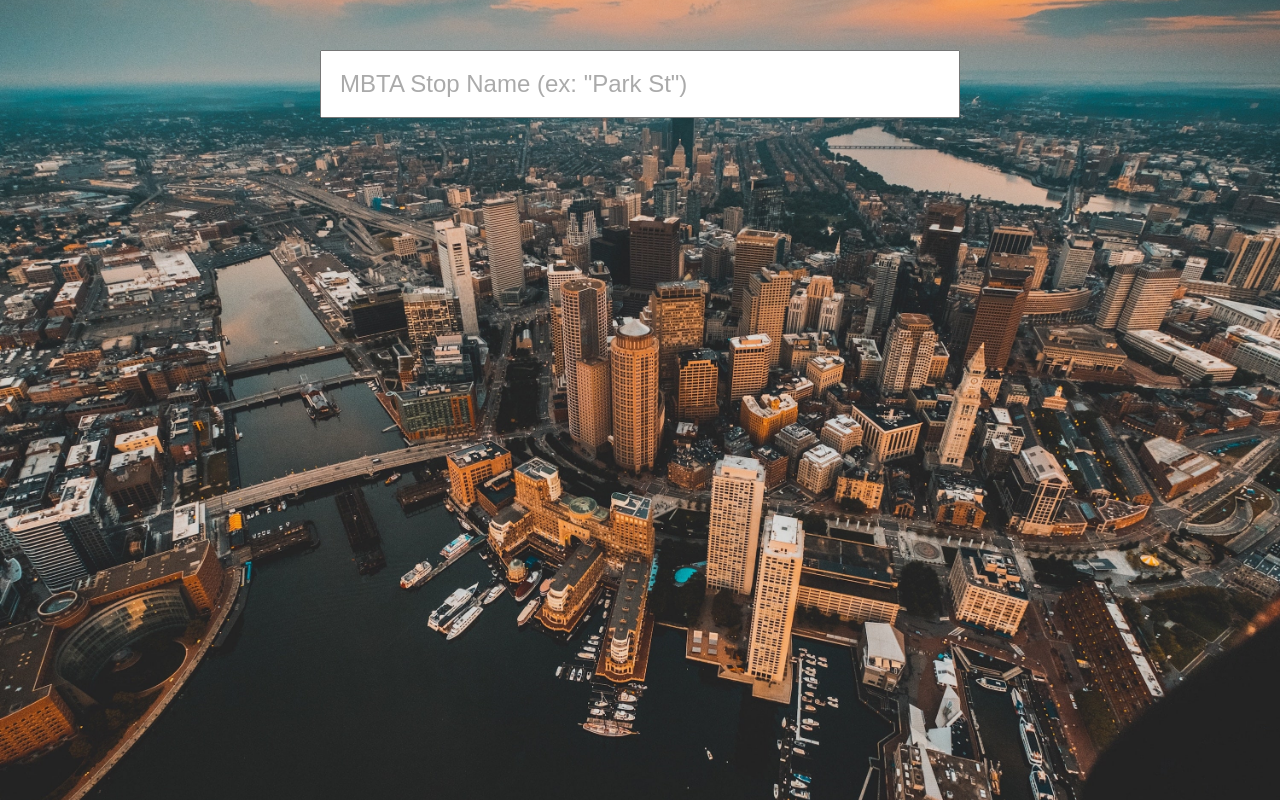
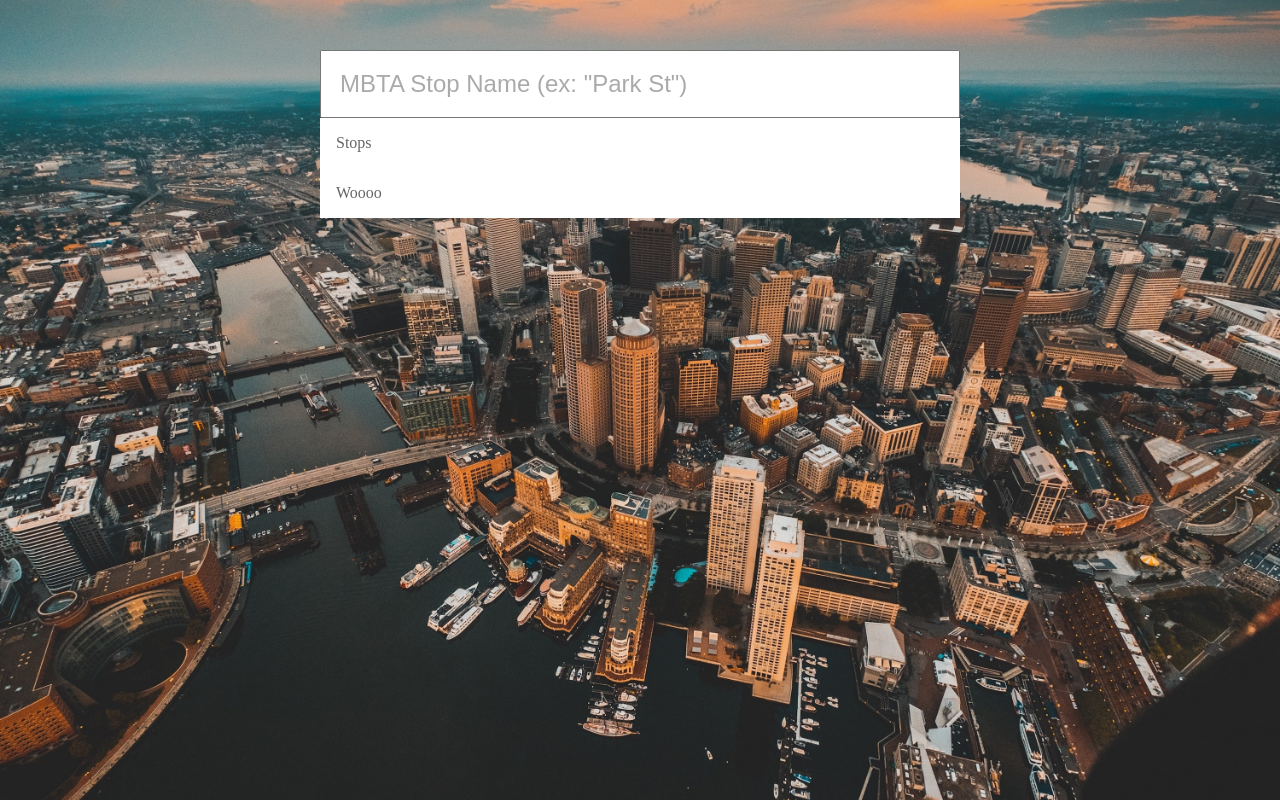
Before and after one commit to TomTilly/type-ahead-mbta-stops, a plain HTML site: page index.html in a window 1280 px wide. Drawn offline with Linux system fonts and the light colour scheme.

Commit message:
style search suggestions

```diff
--- a/index.html
+++ b/index.html
@@ -8,6 +8,10 @@
 	<body>
 		<form action="#" method="GET">
 			<input type="text" placeholder="MBTA Stop Name (ex: &quot;Park St&quot;)" >
+			<ul>
+				<li>Stops</li>
+				<li>Woooo</li>
+			</ul>
 		</form>
 		<script src="script.js"></script>
 	</body>
--- a/styles.css
+++ b/styles.css
@@ -17,6 +17,7 @@ body {
 	background-size: cover;
 	background-repeat: no-repeat;
 	background-position: center;
+	color: #656565;
 }
 
 body {
@@ -33,9 +34,24 @@ input {
 	width: 100%;
 	font-size: 1.5em;
 	padding: .75em;
-	color: #656565;
 }
 
 ::placeholder {
 	color: #aaaaaa;
 }
+
+ul {
+	padding: 0;
+	margin-top: 0;
+}
+
+li {
+	background: white;
+	list-style-type: none;
+	padding: 1em;
+	transition: all .5s;
+}
+
+li:hover {
+	background: #efefef;
+}
```
